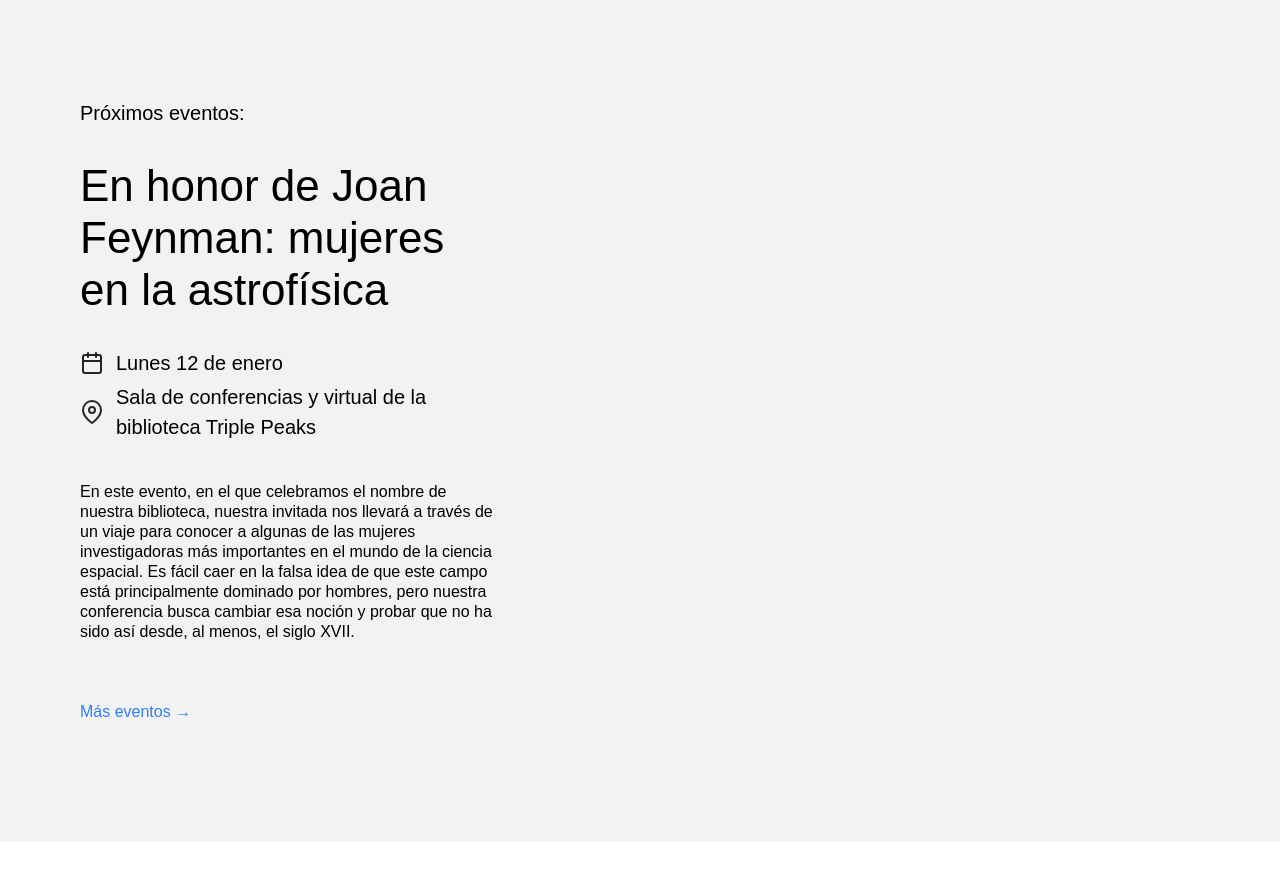
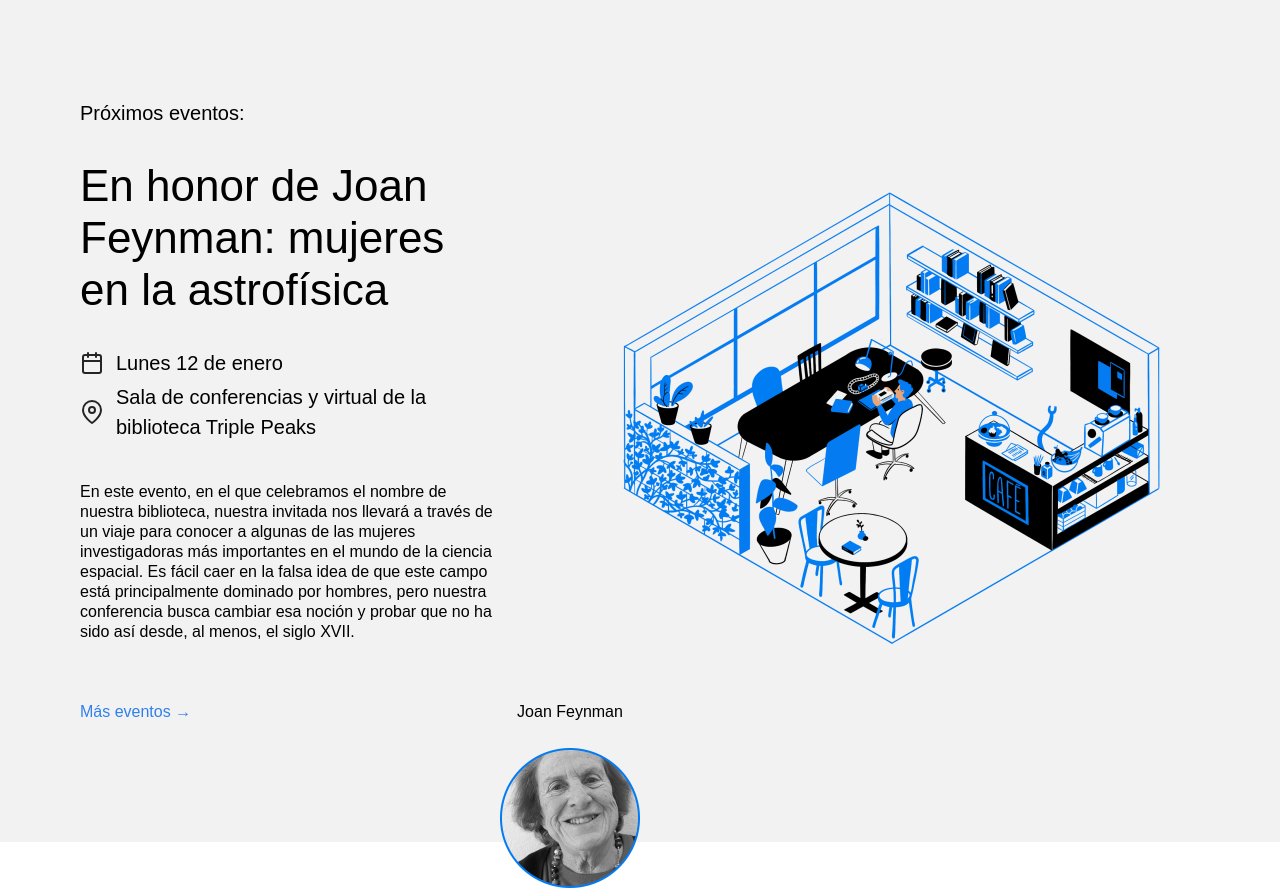
Before and after one commit to XimenaBarrero/web_project_library_es, a plain HTML site: page index.html in a window 1280 px wide. Shown: the part 2096-2984 px from the top of the page. Before the commit the page ends 2938 px from the top, so only its background shows below. Drawn offline with Linux system fonts and the light colour scheme.

Commit message:
agregando imagen Freyman

```diff
--- a/index.html
+++ b/index.html
@@ -171,7 +171,11 @@
   </div>
   <!-- Comienza a crear la composición aquí -->
    <div class="events__cover">
-
+    <img src="/images/cafe.png" alt="cafe imagen" class="events__image">
+    <div class="person person_name_feynman">
+      <p class="person__caption">Joan Feynman</p>
+      <img src="/images/person_feynman.png" alt="Feynman picture" class="person__image person__image_size_l">
+    </div>
    </div>
 </section>
       </main>
--- a/styles/style.css
+++ b/styles/style.css
@@ -233,15 +233,15 @@
 }
 
 .events__image {
-  /* max-width: 100%; */
+   max-width: 100%;
 }
 
 .person {
-  /* position: absolute;
+   position: absolute;
   display: flex;
   align-items: center;
   flex-direction: column;
-  gap: 10px; */
+  gap: 10px;
 }
 
 .person_name_feynman {
@@ -265,19 +265,19 @@
 }
 
 .person__image {
-  /* max-width: 100%; */
+   max-width: 100%;
 }
 
 .person__image_size_l {
-  /* width: 140px; */
+   width: 140px;
 }
 
 .person__image_size_m {
-  /* width: 100px; */
+   width: 100px;
 }
 
 .person__image_size_s {
-  /* width: 80px; */
+   width: 80px;
 }
 
 .person__caption {
```
